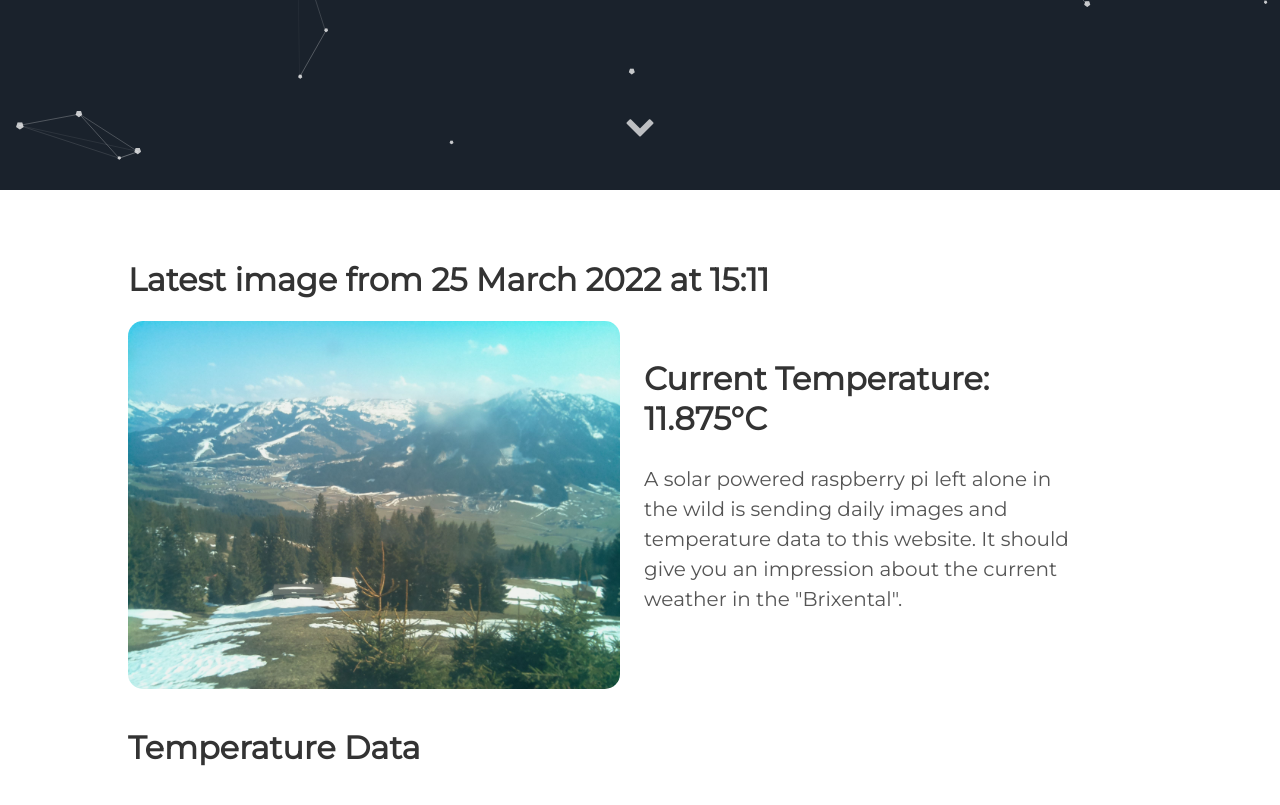
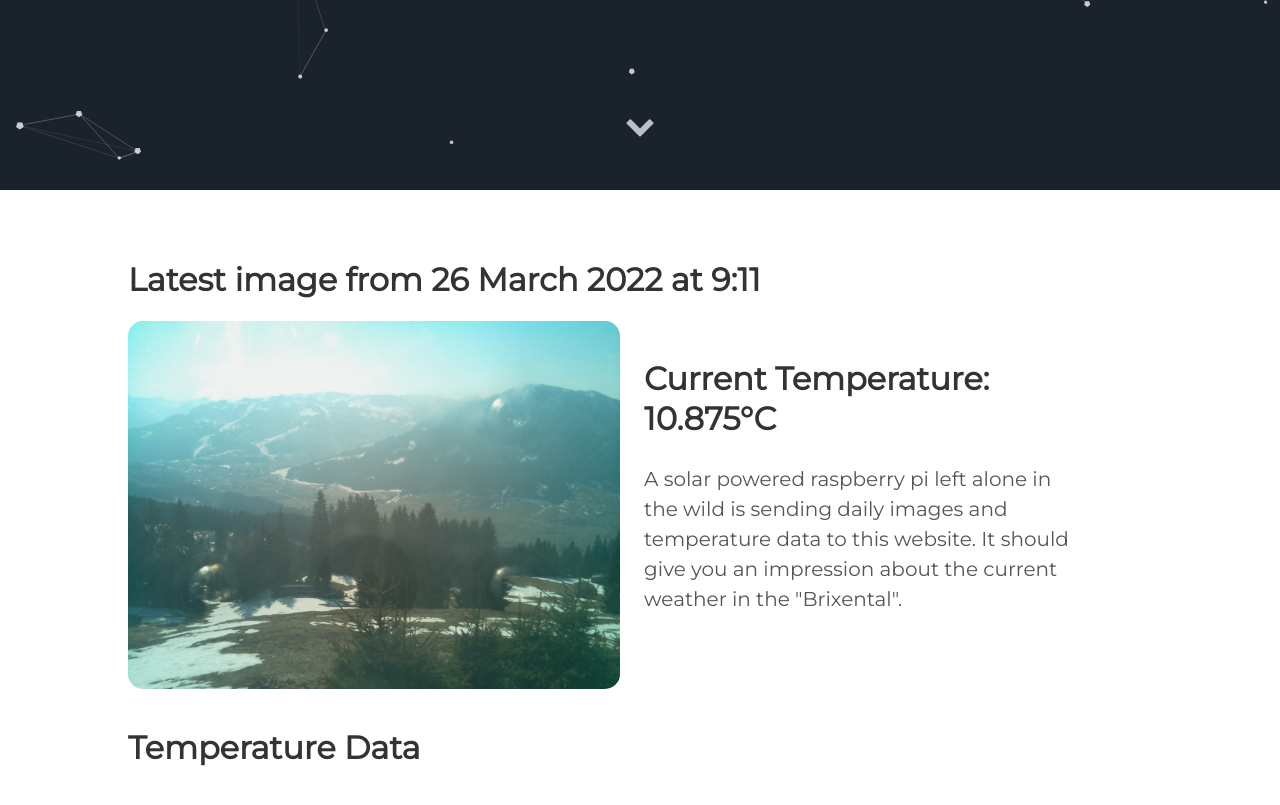
Before and after one commit to vektorious/vektorious.github.io, a Jekyll site: the page built from resources/huette.md, in a window 1280 px wide and 900 px high, scrolled down 710 px. Shown: the top 805 px of the window. Built offline with Jekyll 4.4.1, drawn with Linux system fonts in a browser that asks for light colours.

Commit message:
I'm a bot beep boop

```diff
--- a/resources/huette.md
+++ b/resources/huette.md
@@ -6,13 +6,13 @@ image: '/assets/img/'
 description: 'Live image from the Austrian alps'
 twitter_text: ' '
 ---
-## Latest image from 25 March 2022 at 15:11
+## Latest image from 26 March 2022 at  9:11
 <div class="huette">
   <div class="huette-image">
     <img src="{{ "/assets/img/huette.jpg" | prepend: site.baseurl }}">
   </div>
   <div class="huette-text">
-        <h2>Current Temperature: 11.875°C</h2>
+        <h2>Current Temperature: 10.875°C</h2>
         <p>A solar powered raspberry pi left alone in the wild is sending daily images and temperature data to this website. It should give you an impression about the current weather in the "Brixental".</p>
 
   </div>
```
Also changed, not shown: rpi-script/2022-03-26_090947.txt (renamed from rpi-script/2022-03-25_150946.txt, +5 -5 lines), rpi-script/huette.md (+2 -2 lines), assets/img/huette.jpg, assets/img/temp_plot.png, rpi-script/temp_plot.png, 1 other file.
